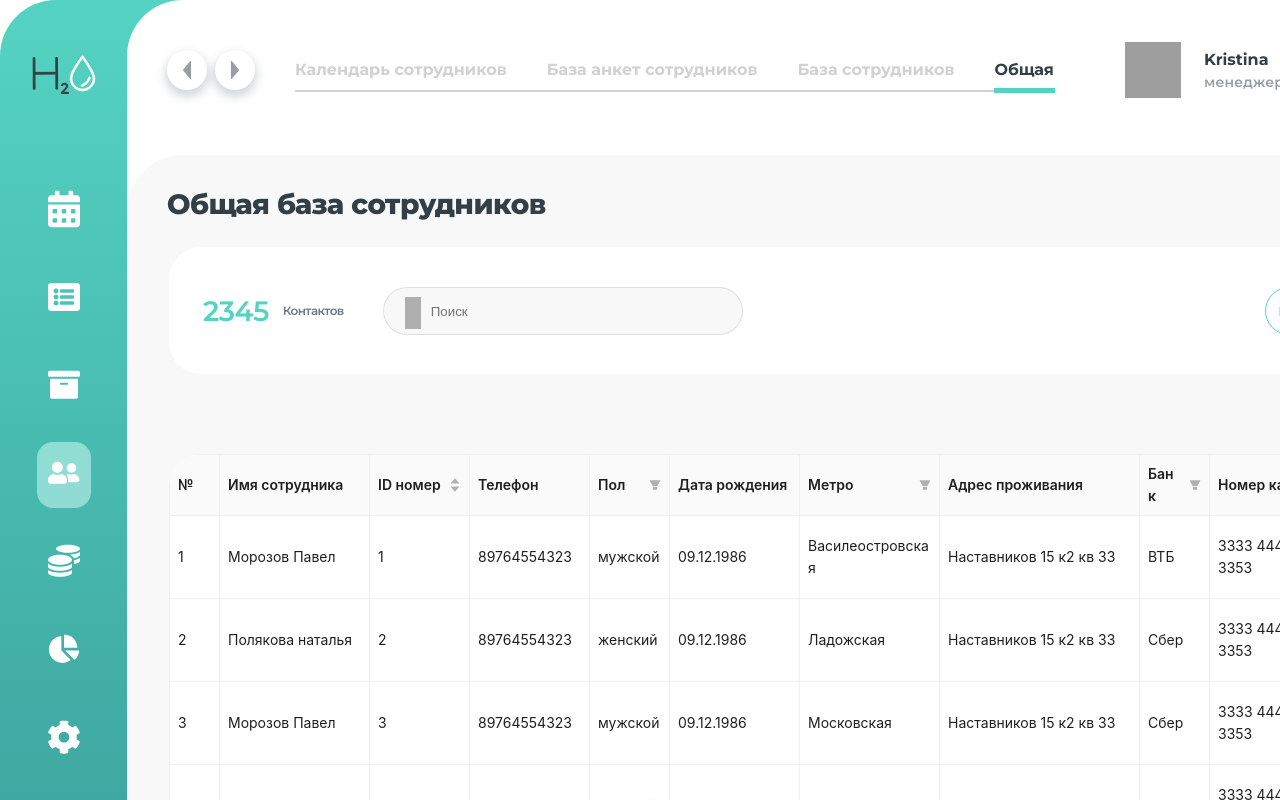
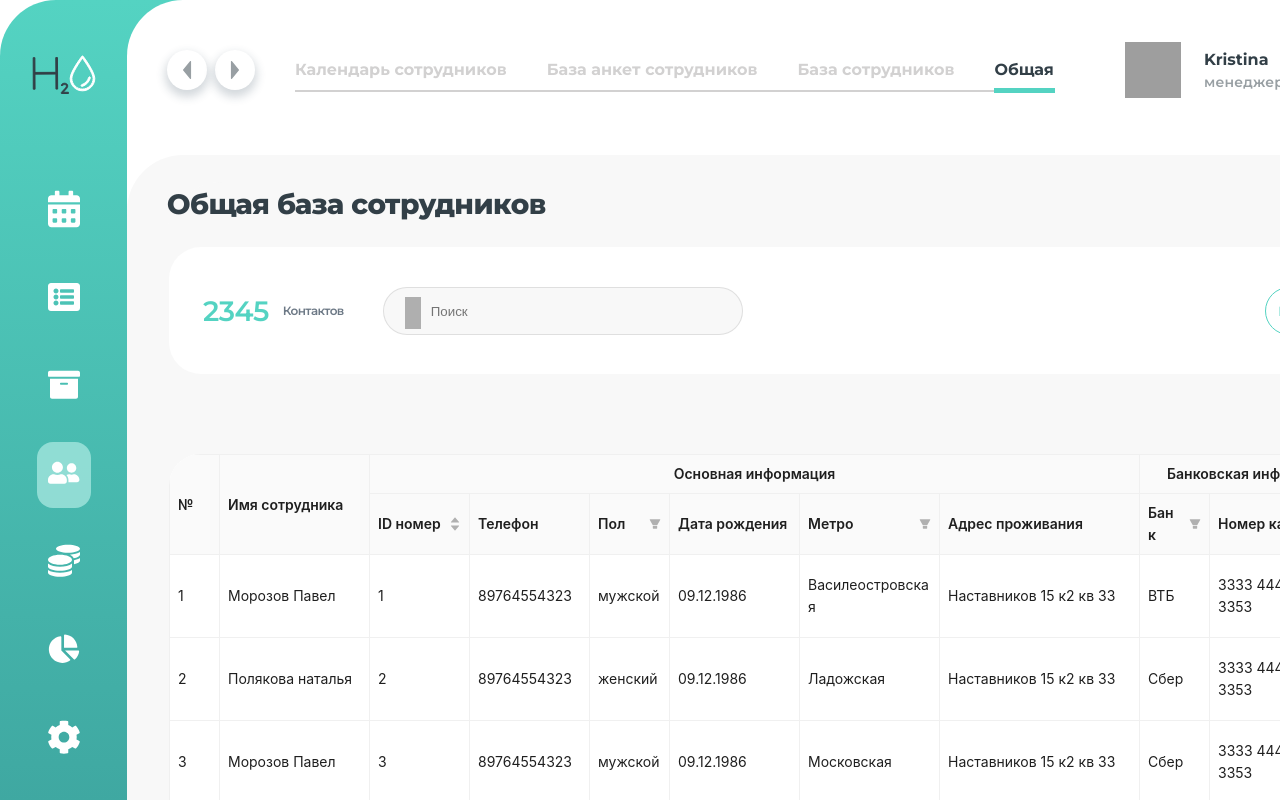
Before and after one commit to Aleksandr-Glebik/h2o_test_task, a React (Create React App) app: page /users in a window 1280 px wide. Shown: the top 800 px of the page. Built offline with nearby package versions, Linux system fonts and the light colour scheme; grey boxes are pictures that could not be loaded.

Commit message:
feat: add group columns for table

```diff
--- a/src/components/TableComp/TableComp.tsx
+++ b/src/components/TableComp/TableComp.tsx
@@ -23,6 +23,9 @@ const columns: ColumnsType<dataUserType> = [
     dataIndex: 'fullName',
     width: 150,
   },
+  {
+    title: 'Основная информация',
+    children: [
       {
         title: 'ID номер',
         dataIndex: 'id',
@@ -75,6 +78,11 @@ const columns: ColumnsType<dataUserType> = [
         dataIndex: 'address',
         width: 200,
       },
+    ]
+  },
+  {
+    title: 'Банковская информация',
+    children: [
       {
         title: 'Банк',
         dataIndex: 'bank',
@@ -95,6 +103,11 @@ const columns: ColumnsType<dataUserType> = [
         dataIndex: 'cardNumber',
         width: 160,
       },
+    ]
+  },
+  {
+    title: 'Документы сотрудника',
+    children: [
       {
         title: 'Гражданство',
         dataIndex: 'citizenship',
@@ -160,7 +173,12 @@ const columns: ColumnsType<dataUserType> = [
         title: 'Мед. книжка',
         dataIndex: 'medBook',
         width: '20%',
+      }
+    ]
   },
+  {
+    title: 'Информация от HR',
+    children: [
       {
         title: 'Должность',
         dataIndex: 'job',
@@ -218,6 +236,8 @@ const columns: ColumnsType<dataUserType> = [
         title: 'Примечание',
         dataIndex: 'note',
         width: '20%',
+      }
+    ]
   }
 ]
 
```
Lines whose indentation alone changed are shown as unchanged.
